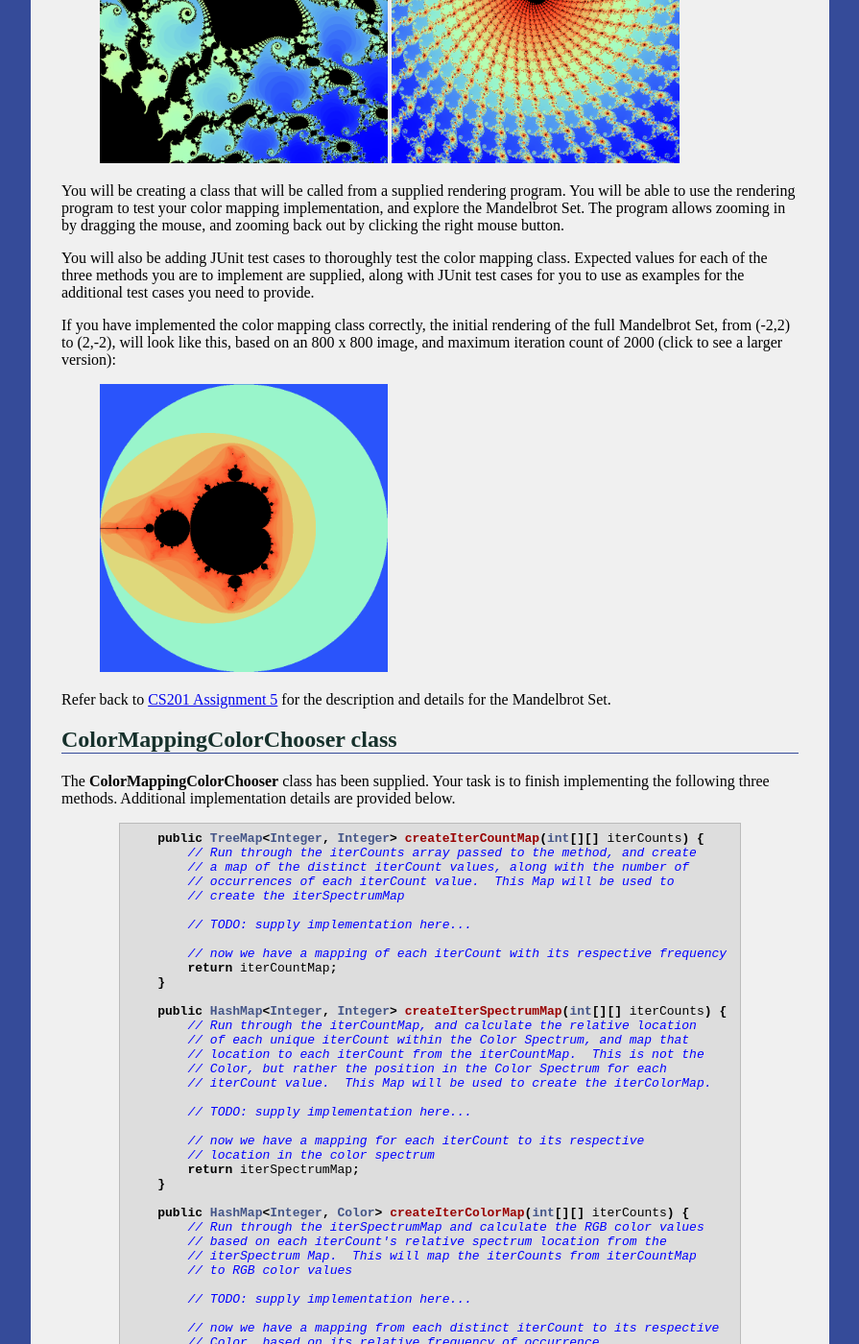
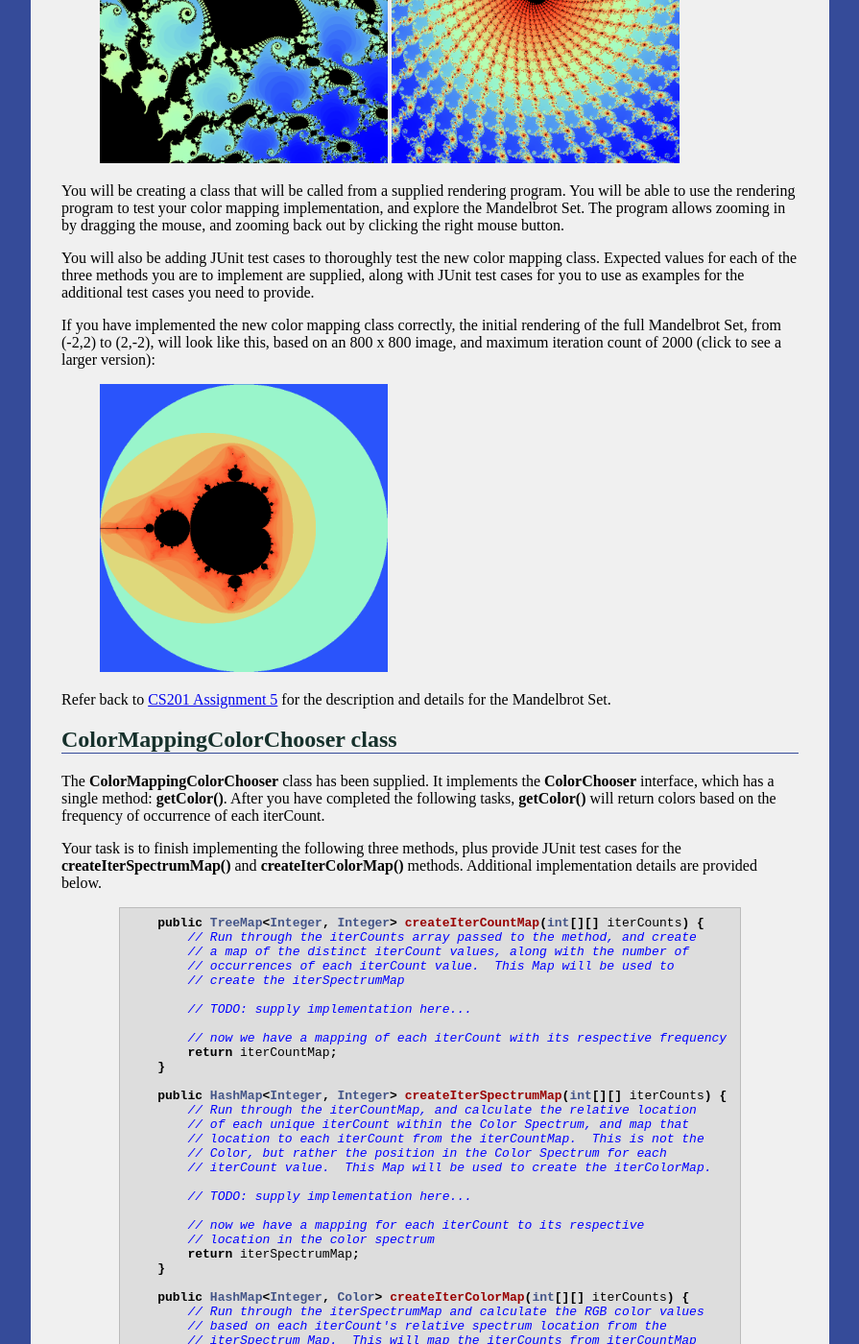
Before and after one commit to ycpcs/cs201-fall2017, a Jekyll site: the page built from assign/assign06.md, in a window 1280 px wide and 1400 px high, scrolled down 598 px. Shown: the whole window at 96% size, without its empty margins (192-1087 px from the left). Built offline with Jekyll 4.4.1, drawn with Linux system fonts in a browser that asks for light colours; some of the changed text lies outside the part shown.

Commit message:
creating assign06

```diff
--- a/assign/assign06.md
+++ b/assign/assign06.md
@@ -25,9 +25,9 @@ Here are a of couple of images captured from the Mandelbrot Set rendered using t
 
 You will be creating a class that will be called from a supplied rendering program.  You will be able to use the rendering program to test your color mapping implementation, and explore the Mandelbrot Set.  The program allows zooming in by dragging the mouse, and zooming back out by clicking the right mouse button.
 
-You will also be adding JUnit test cases to thoroughly test the color mapping class.  Expected values for each of the three methods you are to implement are supplied, along with JUnit test cases for you to use as examples for the additional test cases you need to provide.
+You will also be adding JUnit test cases to thoroughly test the new color mapping class.  Expected values for each of the three methods you are to implement are supplied, along with JUnit test cases for you to use as examples for the additional test cases you need to provide.
 
-If you have implemented the color mapping class correctly, the initial rendering of the full Mandelbrot Set, from (-2,2) to (2,-2), will look like this, based on an 800 x 800 image, and maximum iteration count of 2000 (click to see a larger version):
+If you have implemented the new color mapping class correctly, the initial rendering of the full Mandelbrot Set, from (-2,2) to (2,-2), will look like this, based on an 800 x 800 image, and maximum iteration count of 2000 (click to see a larger version):
 
 > <a href="img/assign06/FullMandelbrotSet.png"><img style="width: 300px; height: 300px;" src="img/assign06/FullMandelbrotSet.png" /></a>
 
@@ -35,8 +35,9 @@ Refer back to [CS201 Assignment 5](assign05.html) for the description and detail
 
 ColorMappingColorChooser class
 --------------
-The **ColorMappingColorChooser** class has been supplied.  Your task is to finish implementing the following three methods.  Additional implementation details are provided below.
+The **ColorMappingColorChooser** class has been supplied.  It implements the **ColorChooser** interface, which has a single method: **getColor()**.  After you have completed the following tasks, **getColor()** will return colors based on the frequency of occurrence of each iterCount.
 
+Your task is to finish implementing the following three methods, plus provide JUnit test cases for the **createIterSpectrumMap()** and **createIterColorMap()** methods.  Additional implementation details are provided below.
 
 {% highlight java %}
     public TreeMap<Integer, Integer> createIterCountMap(int[][] iterCounts) {
@@ -79,15 +80,6 @@ The **ColorMappingColorChooser** class has been supplied.  Your task is to finis
     }
 {% endhighlight %}
 
-You will need to think about what fields to add and how to implement each operation.
-
-Once your **Complex** class is ready, you can iterate the equation as follows:
-
-{% highlight java %}
-z = z.multiply(z).add(c);
-{% endhighlight %}
-
-This assumes that you have variables **z** and **c** that refer to instances of the **Complex** class.
 
 Creating a task class
 ---------------------
```
